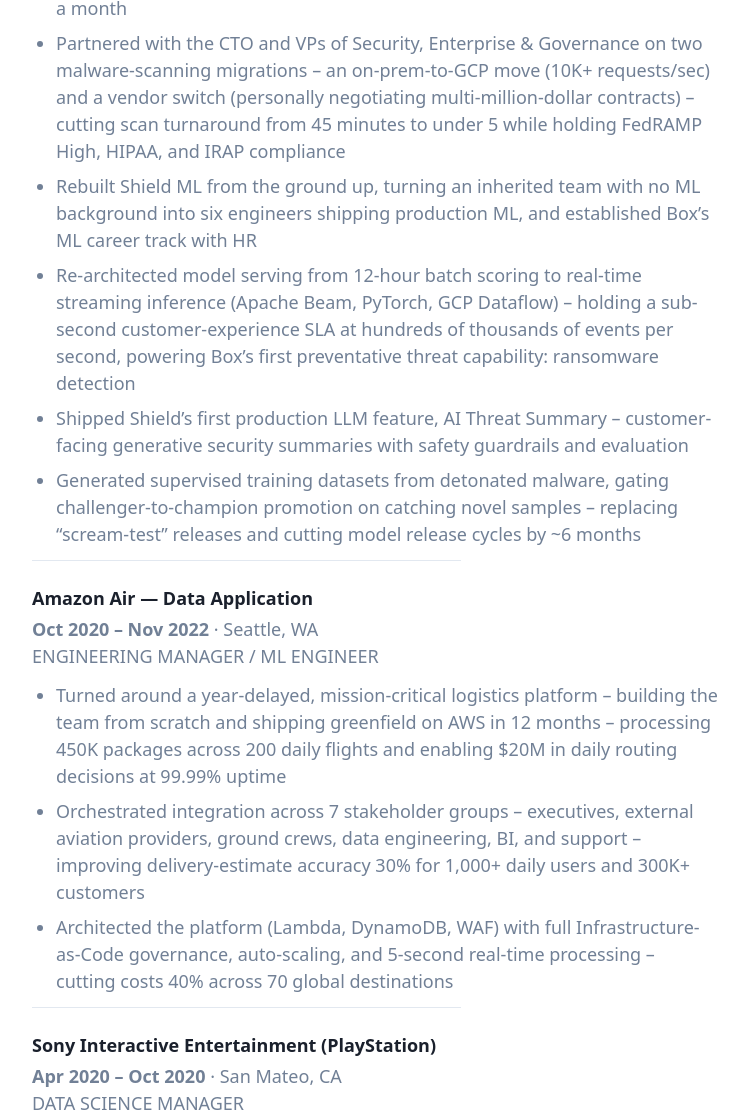
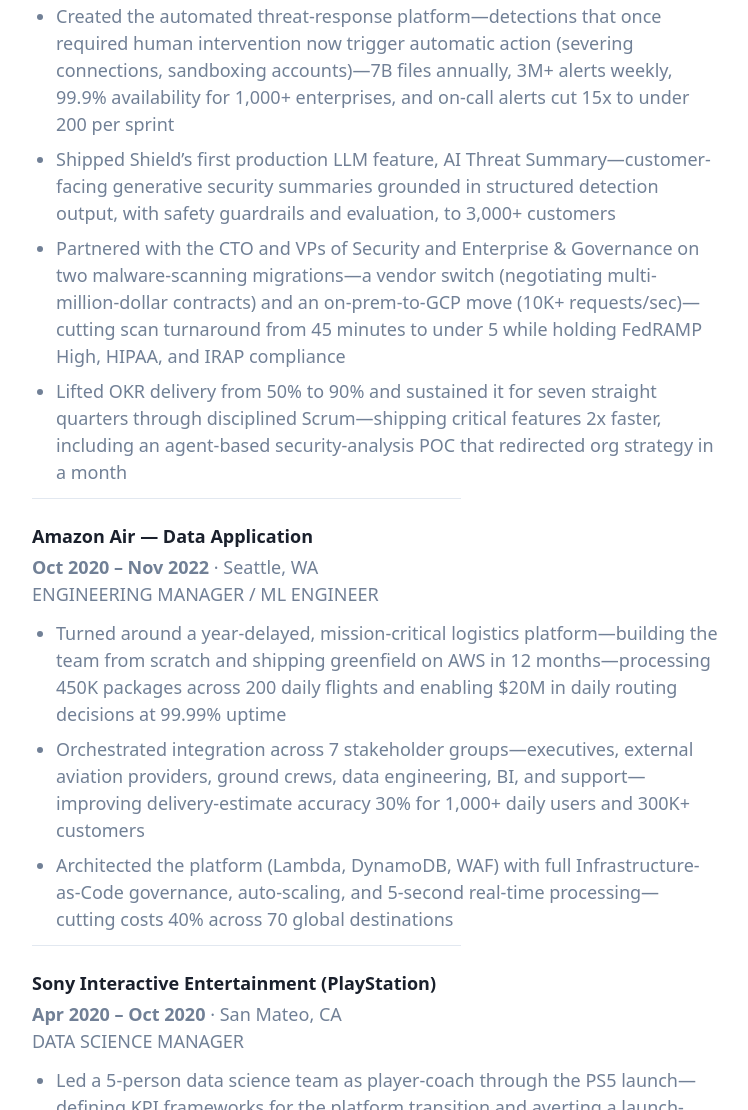
Before and after one commit to brynamo/resume, a Gatsby site: page / in a window 1280 px wide. Shown: the part 1690-2800 px from the top of the page, without its empty margins (294-1042 px from the left). Built offline with nearby package versions, Linux system fonts and the light colour scheme; Gatsby itself is replaced by a stand-in of ours.

Commit message:
Update site content to the general resume
- About, Experience, Skills and the talks section now follow the
  general version of the resume
- The heading of the talks and community section is set in the site
  config, so it can change without touching the component

Co-Authored-By: Claude <noreply@anthropic.com>
Claude-Session: https://claude.ai/code/session_01AhLLGh2aaahUnJepwnzQE5

```diff
--- a/gatsby-config.js
+++ b/gatsby-config.js
@@ -20,7 +20,7 @@ module.exports = {
     // Optional: LinkedIn account URL
     linkedin: `https://www.linkedin.com/in/brynamo/`,
     // Content of the About Me section
-    about: `Hands-on engineering manager who ships secure, scalable platforms and owns how they run: a threat-detection platform protecting 4.8M enterprise users at 99.9% availability, its on-call load cut 15x, and a logistics platform enabling $20M in daily routing decisions at 99.99% uptime, delivered by a team I built from scratch. I lead remote teams, grow engineers into leaders, and keep delivery predictable – OKR attainment from 50% to 90%, sustained seven quarters – and I’m still in the code daily. Equally at home in startup-speed and enterprise-compliance modes; I’ve led staff engineers at every company since 2016.`,
+    about: `I build and lead the teams behind production ML and data systems: real-time detection at hundreds of thousands of events per second, LLM features taken to production with guardrails and evaluation, a modern warehouse stack (Snowflake, dbt, Databricks) serving ~1,000 self-serve users, and platforms protecting millions of enterprise users under FedRAMP High, HIPAA, and IRAP. A player-coach still in the code daily, I pair hands-on depth with delivery discipline. I’ve led staff engineers at every company since 2016.`,
     // Experience, most recent first. `name` is required. `jobTitle`, `startEnd`,
     // `location`, `link`, `description` and `highlights` (the bullets) are optional.
     experience: [
@@ -30,10 +30,9 @@ module.exports = {
         startEnd: 'Apr 2026 – Present',
         location: 'Seattle, WA',
         highlights: [
-          'Head Playlist’s 10-engineer data platform org (doubled from 5), processing ~40 TB daily across a ~200 TB estate – Fivetran ingestion, dbt transformation, the Snowflake warehouse, and Databricks streaming – powering analytics for all five Playlist brands',
-          'Raised quarterly OKR delivery from 40% to over 80% in my first quarter by stabilizing sprint priorities and instituting metrics-driven planning and review',
-          'Shipped governed natural-language analytics over the Snowflake warehouse through a hosted AWS MCP gateway I architected – per-user OAuth identity propagation keeps RBAC and masking per person – opening self-serve data to ~1,000 employees with a 95% return rate',
-          'Built “TeamOS” myself with AI – Claude skills and agents that institutionalize how the team runs and how other teams work with us – balancing consistency, best practices, and speed',
+          'Head Playlist’s 10-engineer data platform org (doubled from 5), processing ~40 TB daily across a ~200 TB estate—Fivetran ingestion, dbt transformation, the Snowflake warehouse, and Databricks streaming—powering analytics for all five Playlist brands',
+          'Shipped governed natural-language analytics over the Snowflake warehouse through a hosted AWS MCP gateway I architected—per-user OAuth identity propagation keeps RBAC and masking per person—opening self-serve data to ~1,000 employees with a 95% return rate',
+          'Built “TeamOS” myself with AI—Claude skills and agents that institutionalize how the team runs and how other teams work with us—balancing consistency, best practices, and speed',
         ],
       },
       {
@@ -51,14 +50,14 @@ module.exports = {
         startEnd: 'Jan 2023 – Oct 2025',
         location: 'Seattle, WA',
         highlights: [
-          'Led four teams across the US and Poland – 20+ engineers including two staff and a direct-report engineering manager – protecting 4.8M enterprise users',
-          'Created the automated threat-response platform – detections that once required human intervention now trigger automatic action (severing connections, sandboxing accounts) – 7B files annually, 3M+ alerts weekly, 99.9% availability for 1,000+ enterprises, and on-call alerts cut 15x to under 200 per sprint',
-          'Lifted OKR delivery from 50% to 90% and sustained it for seven straight quarters through disciplined Scrum – shipping critical features 2x faster, including an agent-based security-analysis POC that redirected org strategy in a month',
-          'Partnered with the CTO and VPs of Security, Enterprise & Governance on two malware-scanning migrations – an on-prem-to-GCP move (10K+ requests/sec) and a vendor switch (personally negotiating multi-million-dollar contracts) – cutting scan turnaround from 45 minutes to under 5 while holding FedRAMP High, HIPAA, and IRAP compliance',
+          'Led four teams across the US and Poland—20+ engineers including two staff and a direct-report engineering manager—protecting 4.8M enterprise users',
           'Rebuilt Shield ML from the ground up, turning an inherited team with no ML background into six engineers shipping production ML, and established Box’s ML career track with HR',
-          'Re-architected model serving from 12-hour batch scoring to real-time streaming inference (Apache Beam, PyTorch, GCP Dataflow) – holding a sub-second customer-experience SLA at hundreds of thousands of events per second, powering Box’s first preventative threat capability: ransomware detection',
-          'Shipped Shield’s first production LLM feature, AI Threat Summary – customer-facing generative security summaries with safety guardrails and evaluation',
-          'Generated supervised training datasets from detonated malware, gating challenger-to-champion promotion on catching novel samples – replacing “scream-test” releases and cutting model release cycles by ~6 months',
+          'Re-architected model serving from 12-hour batch scoring to real-time streaming inference (Apache Beam, PyTorch, GCP Dataflow)—holding a sub-second customer-experience SLA at hundreds of thousands of events per second, powering Box’s first preventative threat capability: ransomware detection',
+          'Generated supervised training datasets from detonated malware, gating challenger-to-champion promotion on catching novel samples—replacing “scream-test” releases and cutting model release cycles by ~6 months',
+          'Created the automated threat-response platform—detections that once required human intervention now trigger automatic action (severing connections, sandboxing accounts)—7B files annually, 3M+ alerts weekly, 99.9% availability for 1,000+ enterprises, and on-call alerts cut 15x to under 200 per sprint',
+          'Shipped Shield’s first production LLM feature, AI Threat Summary—customer-facing generative security summaries grounded in structured detection output, with safety guardrails and evaluation, to 3,000+ customers',
+          'Partnered with the CTO and VPs of Security and Enterprise & Governance on two malware-scanning migrations—a vendor switch (negotiating multi-million-dollar contracts) and an on-prem-to-GCP move (10K+ requests/sec)—cutting scan turnaround from 45 minutes to under 5 while holding FedRAMP High, HIPAA, and IRAP compliance',
+          'Lifted OKR delivery from 50% to 90% and sustained it for seven straight quarters through disciplined Scrum—shipping critical features 2x faster, including an agent-based security-analysis POC that redirected org strategy in a month',
         ],
       },
       {
@@ -68,9 +67,9 @@ module.exports = {
         location: 'Seattle, WA',
         link: 'https://www.amazon.jobs/en/teams/airplanes',
         highlights: [
-          'Turned around a year-delayed, mission-critical logistics platform – building the team from scratch and shipping greenfield on AWS in 12 months – processing 450K packages across 200 daily flights and enabling $20M in daily routing decisions at 99.99% uptime',
-          'Orchestrated integration across 7 stakeholder groups – executives, external aviation providers, ground crews, data engineering, BI, and support – improving delivery-estimate accuracy 30% for 1,000+ daily users and 300K+ customers',
-          'Architected the platform (Lambda, DynamoDB, WAF) with full Infrastructure-as-Code governance, auto-scaling, and 5-second real-time processing – cutting costs 40% across 70 global destinations',
+          'Turned around a year-delayed, mission-critical logistics platform—building the team from scratch and shipping greenfield on AWS in 12 months—processing 450K packages across 200 daily flights and enabling $20M in daily routing decisions at 99.99% uptime',
+          'Orchestrated integration across 7 stakeholder groups—executives, external aviation providers, ground crews, data engineering, BI, and support—improving delivery-estimate accuracy 30% for 1,000+ daily users and 300K+ customers',
+          'Architected the platform (Lambda, DynamoDB, WAF) with full Infrastructure-as-Code governance, auto-scaling, and 5-second real-time processing—cutting costs 40% across 70 global destinations',
         ],
       },
       {
@@ -80,7 +79,7 @@ module.exports = {
         location: 'San Mateo, CA',
         link: 'https://www.playstation.com/en-us/',
         highlights: [
-          'Led a 5-person data science team as player-coach through the PS5 launch – defining KPI frameworks for the platform transition and averting a launch-window data-lake failure',
+          'Led a 5-person data science team as player-coach through the PS5 launch—defining KPI frameworks for the platform transition and averting a launch-window data-lake failure',
           'Owned recommendation systems processing social graphs and gameplay patterns for 150M MAU, delivering a 23% lift in PlayStation Store engagement',
         ],
       },
@@ -91,7 +90,7 @@ module.exports = {
         location: 'San Francisco, CA',
         link: 'https://www.playstation.com/en-us/',
         highlights: [
-          'Drove a performance framework to 100% adoption across 750 engineers as product owner and lead data scientist of PlayStation’s performance org – zero OS-level degradations reached customers',
+          'Drove a performance framework to 100% adoption across 750 engineers as product owner and lead data scientist of PlayStation’s performance org—zero OS-level degradations reached customers',
           'Built hierarchical predictive models with automated CI/CD testing (1,000 daily tests) that prevented 100% of degradations across 23 system applications, ending 3-month development freezes for 350 engineers',
           'Architected real-time telemetry processing 24B events daily from 100M+ devices at under 15 seconds of latency, with hardware-embedded monitoring for fleet-wide remote debugging',
         ],
@@ -131,49 +130,15 @@ module.exports = {
       {
         name: 'Core Competencies',
         items: [
-          'Technical & Architectural Direction',
-          'Secure & Scalable Services',
-          'Reliability & Incident Reduction',
-          'Predictable Agile Delivery',
-          'Coaching & Building Leaders',
-          'Remote & Distributed Teams',
-          'Cross-Functional Partnership',
-          'Roadmaps & Tech-Debt Management',
+          'Engineering Management',
+          'Manager of Managers',
+          'Real-Time ML Systems',
+          'Data & ML Platform Architecture',
+          'LLM Guardrails & Evaluation',
+          'Threat & Anomaly Detection',
+          'Reliability & Observability',
           'AI-Accelerated Engineering',
-        ],
-      },
-      {
-        name: 'Backend, Cloud & Operations',
-        items: [
-          'Python',
-          'SQL',
-          'TypeScript',
-          'JavaScript',
-          'AWS',
-          'GCP',
-          'Kubernetes',
-          'Docker',
-          'CI/CD',
-          'Infrastructure-as-Code',
-          'Pulumi & Terraform',
-          'OAuth & Identity Propagation',
-          'FedRAMP, HIPAA, SOC 2 & GDPR',
-          'Grafana',
-          'Splunk',
-        ],
-      },
-      {
-        name: 'Data & Streaming',
-        items: [
-          'Spark',
-          'Kafka',
-          'Apache Beam',
-          'GCP Dataflow',
-          'Snowflake',
-          'Databricks',
-          'dbt',
-          'Fivetran',
-          'BigQuery',
+          'Metrics-Driven Delivery',
         ],
       },
       {
@@ -185,22 +150,56 @@ module.exports = {
           'RAG',
           'Vector Search & Embeddings',
           'LLM Evals & Guardrails',
-          'LangChain',
-          'LangGraph',
-          'Vertex AI',
-          'Claude Code',
-          'Cursor',
           'MCP',
+          'Claude Code & Cursor',
+        ],
+      },
+      {
+        name: 'Data & Streaming',
+        items: [
+          'Snowflake',
+          'dbt',
+          'Fivetran',
+          'Databricks',
+          'Spark',
+          'Kafka',
+          'Apache Beam',
+          'GCP Dataflow',
+          'BigQuery',
+        ],
+      },
+      {
+        name: 'Languages, Cloud & Operations',
+        items: [
+          'Python',
+          'SQL',
+          'TypeScript',
+          'JavaScript',
+          'AWS',
+          'GCP',
+          'Kubernetes',
+          'Docker',
+          'CI/CD',
+          'Pulumi & Terraform',
+          'Grafana',
+          'Splunk',
         ],
       },
     ],
     // Optional: content of the Leadership Philosophy section
     leadership: `Servant leadership in practice: open communication, realistic commitments, fierce protection of team focus, and customer value as the test of every technical decision.`,
-    // Optional: Speaking & Community, they must have `name` and `description`.
+    // Optional: heading and entries of the talks and community section.
+    // Entries must have `name` and `description`.
+    communityTitle: `Talks, Papers & Community`,
     community: [
       {
         name: 'Conference Presenter',
         description: 'Microsoft MLADS, Spring 2021',
+      },
+      {
+        name: 'Co-author, IEEE MultiMedia',
+        description:
+          '“Teaching Privacy: Multimedia Making a Difference,” 22(1), 2015',
       },
       {
         name: 'The Mountaineers',
--- a/gatsby-node.js
+++ b/gatsby-node.js
@@ -74,6 +74,7 @@ exports.createSchemaCustomization = ({ actions }) => {
       linkedin: String
       about: String
       leadership: String
+      communityTitle: String
       experience: [ExperienceItem]
       education: [SectionItem]
       skills: [SectionItem]
--- a/src/components/section-community/index.jsx
+++ b/src/components/section-community/index.jsx
@@ -3,11 +3,11 @@ import React from 'react';
 import Section from '../section';
 import SummaryItem from '../summary-item';
 
-const SectionCommunity = ({ community }) => {
+const SectionCommunity = ({ community, title }) => {
   if (!community.length) return null;
 
   return (
-    <Section title="Speaking & Community">
+    <Section title={title || 'Speaking & Community'}>
       {community.map((item) => (
         <SummaryItem
           key={item.name}
--- a/src/pages/index.jsx
+++ b/src/pages/index.jsx
@@ -22,6 +22,7 @@ const Index = ({ data }) => {
     education,
     skills,
     leadership,
+    communityTitle,
     community,
     projects,
   } = metadata;
@@ -36,7 +37,9 @@ const Index = ({ data }) => {
       {hasItems(education) && <SectionEducation education={education} />}
       {hasItems(skills) && <SectionSkills skills={skills} />}
       {leadership && <SectionLeadership leadership={leadership} />}
-      {hasItems(community) && <SectionCommunity community={community} />}
+      {hasItems(community) && (
+        <SectionCommunity title={communityTitle} community={community} />
+      )}
       {hasItems(projects) && <SectionProjects projects={projects} />}
     </Layout>
   );
@@ -59,6 +62,7 @@ export const pageQuery = graphql`
         github
         linkedin
         leadership
+        communityTitle
         experience {
           name
           jobTitle
```
